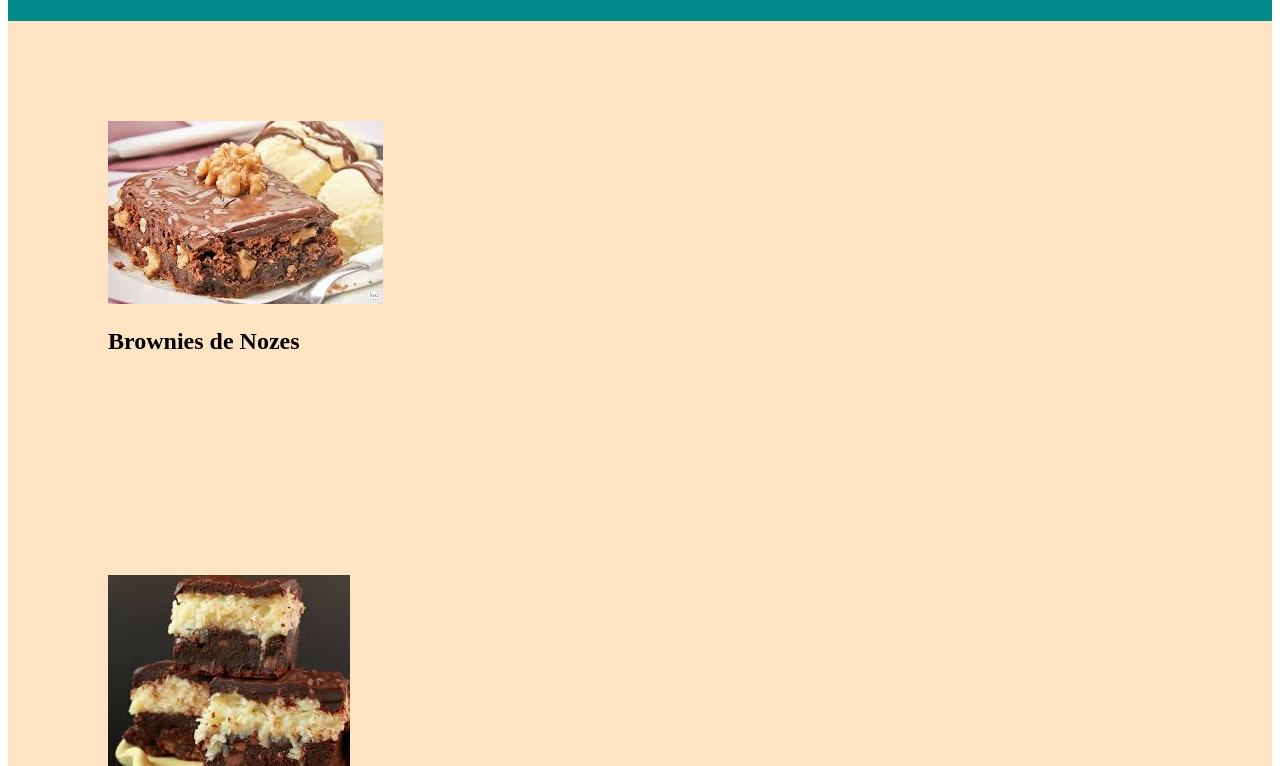
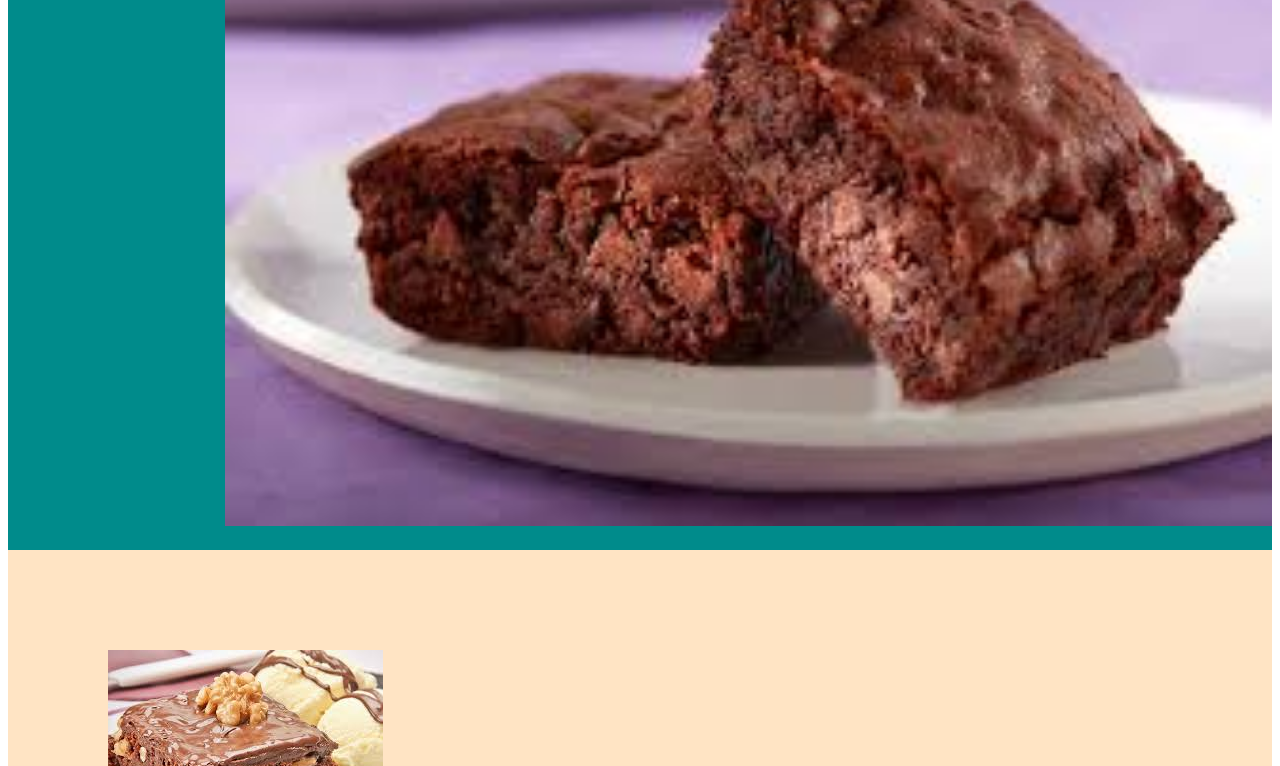
Before and after one commit to FernandaRodrigues02/Trabalho-Site, a plain HTML site: page index.html in a window 1280 px wide. Shown: the part 203-969 px from the top of the page. Drawn offline with Linux system fonts and the light colour scheme.

Commit message:
site deformado

```diff
--- a/style.css
+++ b/style.css
@@ -15,5 +15,5 @@
     padding: 100px;
 }
 .cabecalho-imagem{
-    width: 20%;
+    width: 200%;
 }
```
